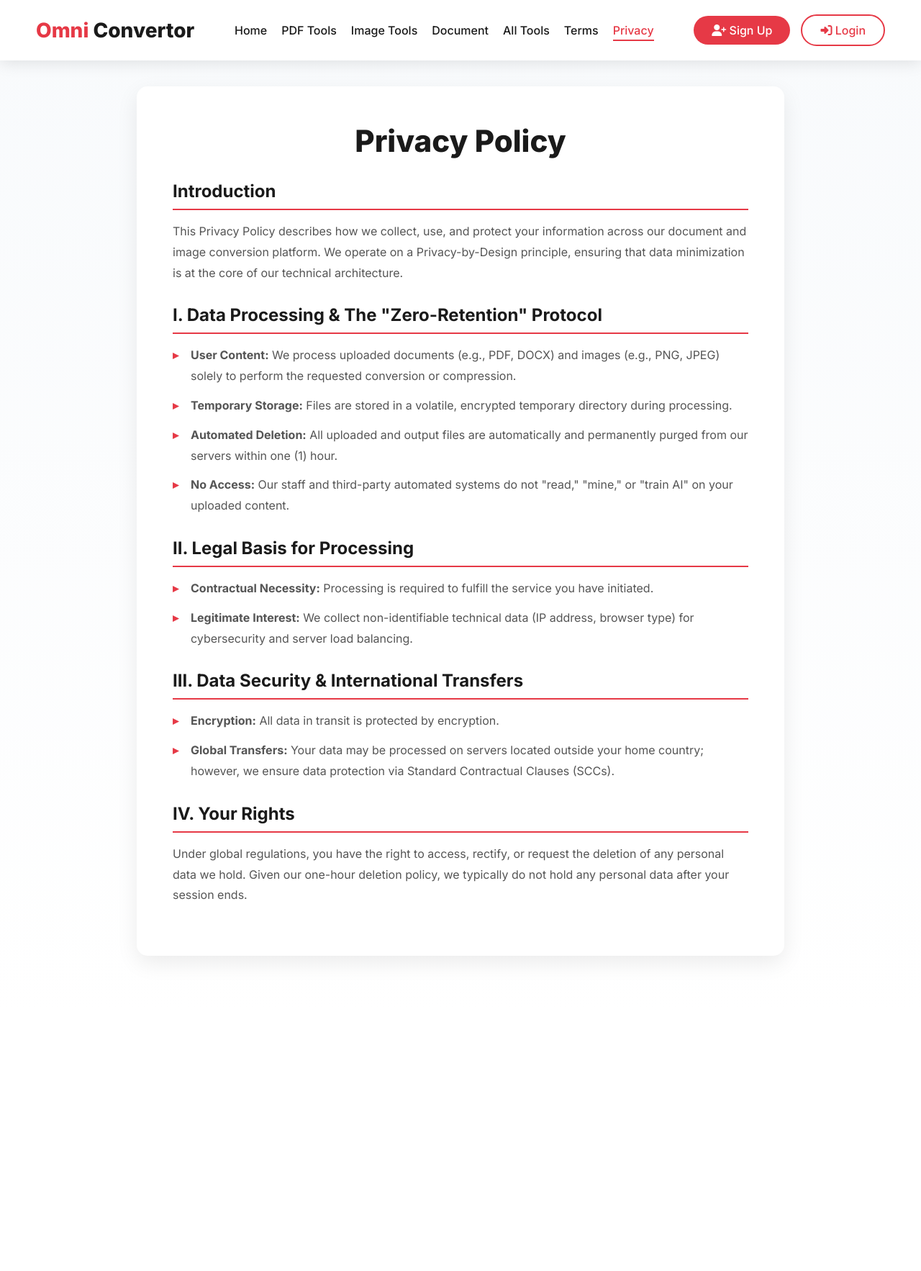
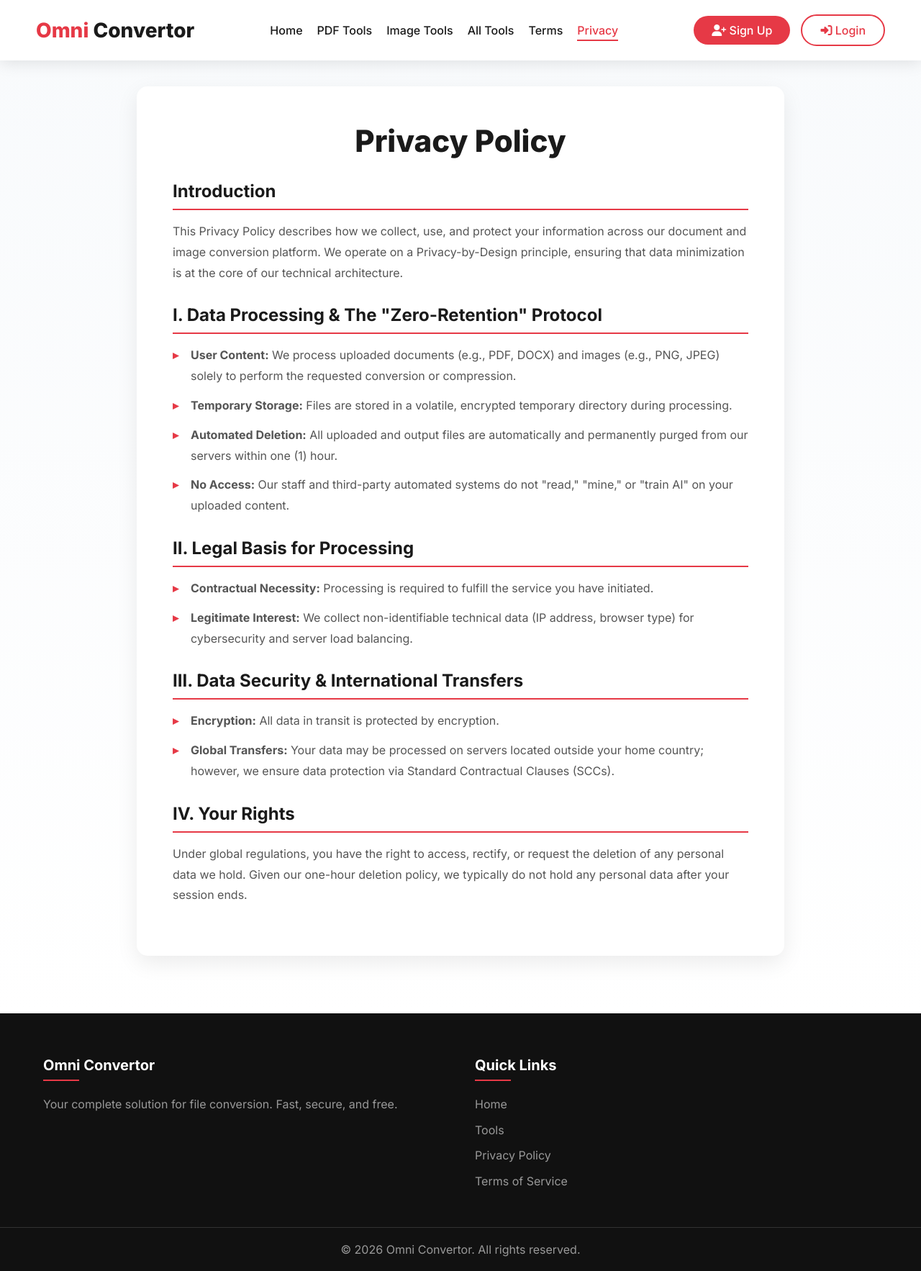
Before and after one commit to MustafaRaheel26/my-pro-converter, a Flask app: page /privacy in a window 1280 px wide. Shown: the whole page at 72% size. Before the commit the page ends 1334 px from the top, so only its background shows below. Run offline with Flask 3, Linux system fonts and the light colour scheme.

Commit message:
Revise footer and clean up comments in privacy.html
Updated footer section and removed unnecessary comments.

```diff
--- a/templates/privacy.html
+++ b/templates/privacy.html
@@ -18,7 +18,6 @@
     />
   </head>
   <body>
-    <!-- Header -->
     <header class="main-header">
       <div class="logo">
         <span class="logo-pro">Omni</span>
@@ -33,7 +32,6 @@
         <a href="/">Home</a>
         <a href="/#pdf-tools">PDF Tools</a>
         <a href="/#image-tools">Image Tools</a>
-        <a href="/#document-tools">Document</a>
         <a href="/#all-tools">All Tools</a>
         <a href="/terms">Terms</a>
         <a href="/privacy" class="active">Privacy</a>
@@ -59,7 +57,6 @@
       </div>
     </header>
 
-    <!-- Policy Section -->
     <section class="policy-section">
       <div class="policy-container">
         <h1>Privacy Policy</h1>
@@ -133,25 +130,46 @@
       </div>
     </section>
 
+    <!-- Footer (updated: removed social links and contact info) -->
+    <footer class="main-footer">
+      <div class="footer-container">
+        <div class="footer-content">
+          <div class="footer-section">
+            <h4>Omni Convertor</h4>
+            <p>
+              Your complete solution for file conversion. Fast, secure, and
+              free.
+            </p>
+          </div>
+          <div class="footer-section">
+            <h4>Quick Links</h4>
+            <ul>
+              <li><a href="/">Home</a></li>
+              <li><a href="/#all-tools">Tools</a></li>
+              <li><a href="/privacy">Privacy Policy</a></li>
+              <li><a href="/terms">Terms of Service</a></li>
+            </ul>
+          </div>
+        </div>
+      </div>
+      <div class="footer-bottom">
+        <p>© 2026 Omni Convertor. All rights reserved.</p>
+      </div>
+    </footer>
+
     <script>
-      // Hamburger menu functionality
       const hamburger = document.getElementById("hamburger");
       const navLinks = document.getElementById("nav-links");
-
       hamburger.addEventListener("click", () => {
         hamburger.classList.toggle("active");
         navLinks.classList.toggle("active");
       });
-
-      // Close menu when a link is clicked
       document.querySelectorAll(".header-nav a").forEach((link) => {
         link.addEventListener("click", () => {
           hamburger.classList.remove("active");
           navLinks.classList.remove("active");
         });
       });
-
-      // Scroll effect on header
       window.addEventListener("scroll", () => {
         const header = document.querySelector(".main-header");
         if (window.scrollY > 50) {
```
